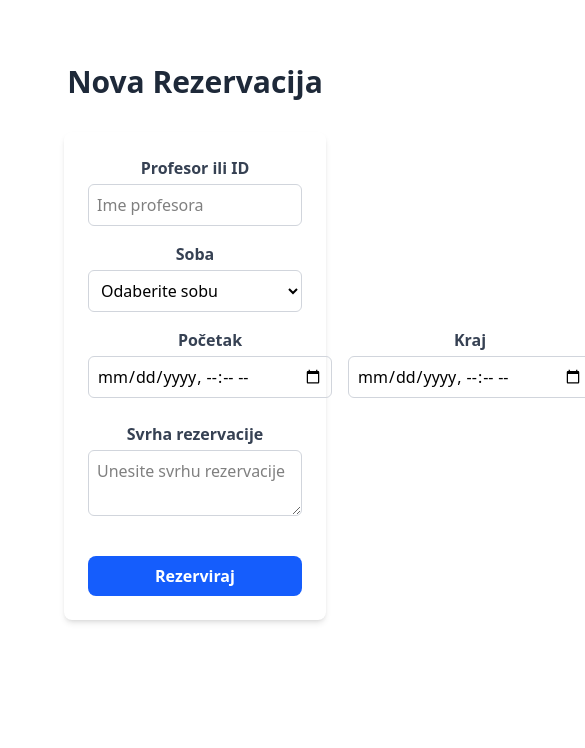
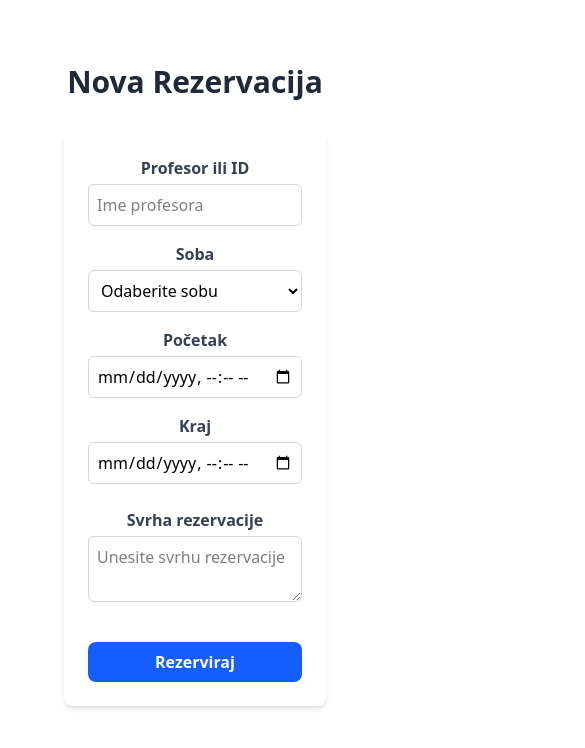
Before and after one commit to praksa-resource-scheduler/praksa-frontend, a React (Vite) app: page / in a window 390 px wide. Shown: the top 748 px of the page, 585 px wide, since content can reach past the window. Built offline with nearby package versions, Linux system fonts and the light colour scheme.

Commit message:
css to make form mobile friendly

```diff
--- a/src/pages/Reservation.jsx
+++ b/src/pages/Reservation.jsx
@@ -98,7 +98,7 @@
           </select>
         </label>
 
-        <div className="flex space-x-4 mb-6">
+        <div className="flex flex-col md:flex-row md:space-x-4 space-y-4 md:space-y-0 mb-6">
           <label className="flex-1">
             <span className="text-gray-700 font-semibold">Početak</span>
             <input
```
